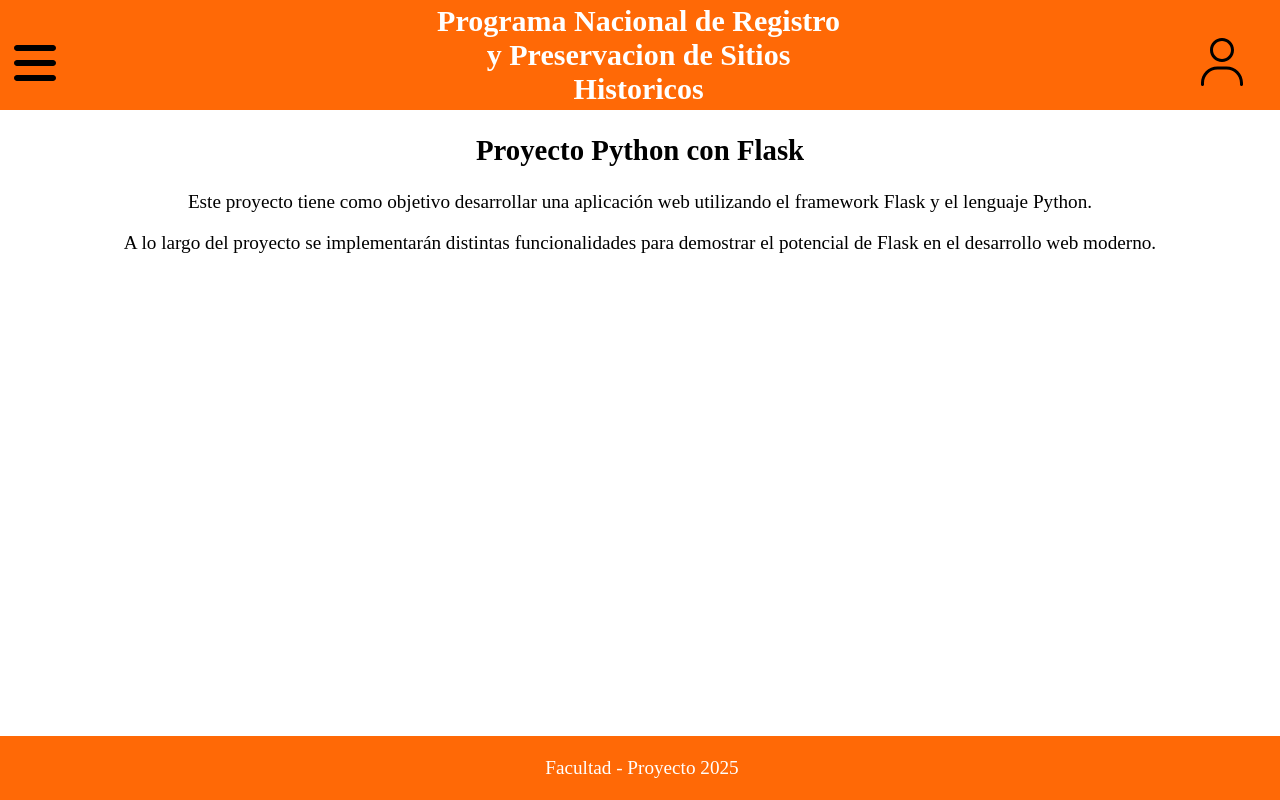
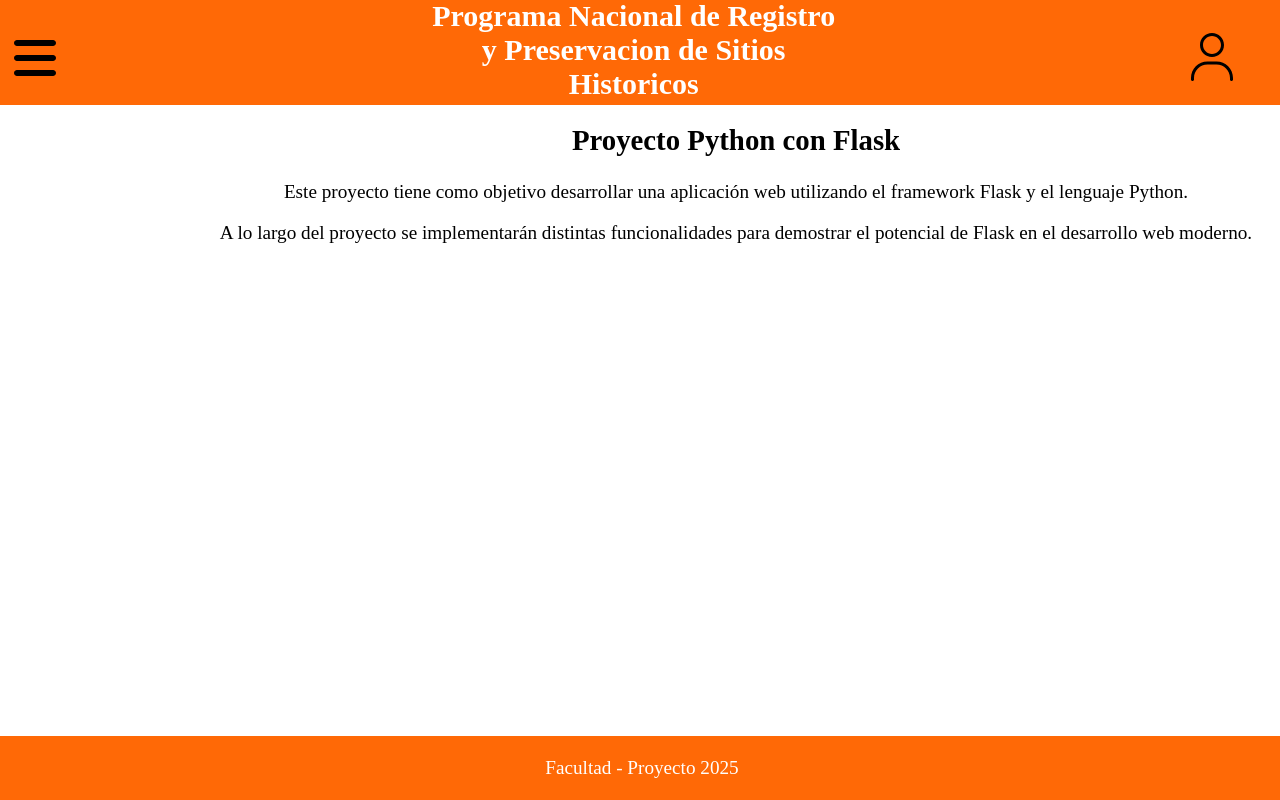
Before and after one commit to martimartineez/proyecto-code, a Flask app: page / in a window 1280 px wide. Run offline with Flask 3, Linux system fonts and the light colour scheme.

Commit message:
configuro grid final

```diff
--- a/admin/static/styles.css
+++ b/admin/static/styles.css
@@ -4,18 +4,38 @@
 }
 
 html{
-    font-family: "Lora", serif;
+    font-family: "lora", serif;
+    height: 100%;
+    margin: 0px;
 }
 
 
 body{
+    height: 100%;
+    display: grid;
+    grid-template-columns: 15% 85%;
+    grid-template-rows: 100px 1fr 60px;
     background-color: white;
     text-align: center;
     font-size: larger;
     padding: 0px;
     margin: 0px;
 }
+
+main{
+    grid-row-start: 2;
+    grid-column-start: 2;
+    grid-row-end: 3;
+    grid-column-end: 3;
+    display: block;
+    justify-content: center;
+}
+
 header{
+    grid-row-start: 1;
+    grid-column-start: 1;
+    grid-row-end: 1;
+    grid-column-end: 3;
     display: grid;
     grid-template-rows: repeat(1, 100px);
     grid-template-columns: repeat(3, 33%);
@@ -23,7 +43,6 @@ header{
     place-items: center;
     font-size: 15px;
     height: fit-content;
-    width: 100%;
     padding: 5px;
     background-color: var(--pri-color);
     color: white;
@@ -67,6 +86,10 @@ header{
 }
 
 #dropdown-content{
+    grid-row-start: 1;
+    grid-column-start: 1;
+    grid-row-end: 4 ;
+    grid-column-end: 2;
     display: grid;
     grid-template-columns: repeat(1,18.75em);
     grid-template-rows: repeat(4,25%);
@@ -151,6 +174,10 @@ header{
 }
 
 footer{
+    grid-row-start: 3;
+    grid-column-start: 1;
+    grid-row-end: 4;
+    grid-column-end: 3;
     height: fit-content;
     background-color: var(--pri-color);
     color: white;
@@ -161,3 +188,9 @@ footer{
     text-align: center;
     z-index: 1000;
 }
+
+@media (max-width: 768px) {
+    h1{
+        font-size: 1.2em;
+    }
+}
```
